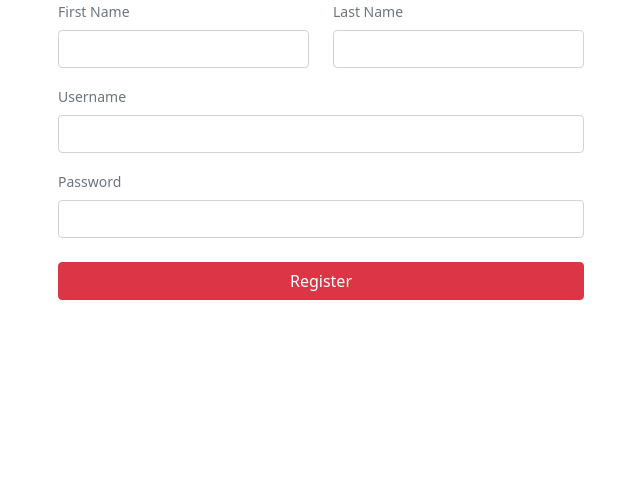
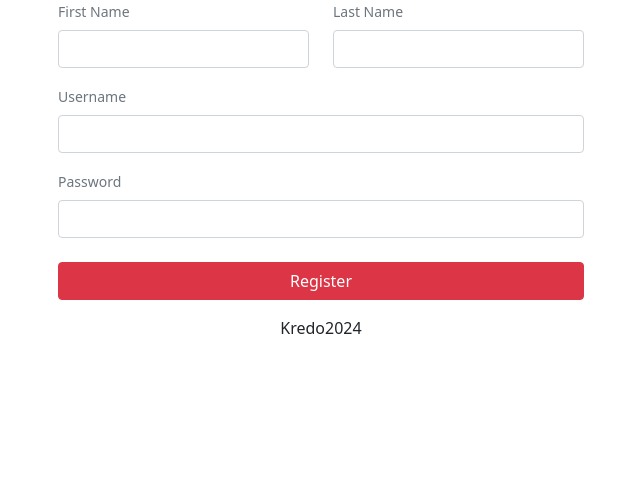
Before and after one commit to ryousuke0829/the-company, a PHP site: page /registration.php in a window 1280 px wide. Shown: the part 156-654 px from the top of the page, without its empty margins (319-959 px from the left). Run offline with PHP 8.4, Linux system fonts and the light colour scheme; some libraries are stand-ins or nearby versions.

Commit message:
the register.php fileshas been changed

```diff
--- a/views/registration.php
+++ b/views/registration.php
@@ -50,5 +50,6 @@
             </div>
         </div>
     </div>
+    <p class="text-center">Kredo2024</p>
 </body>
 </html>
```
